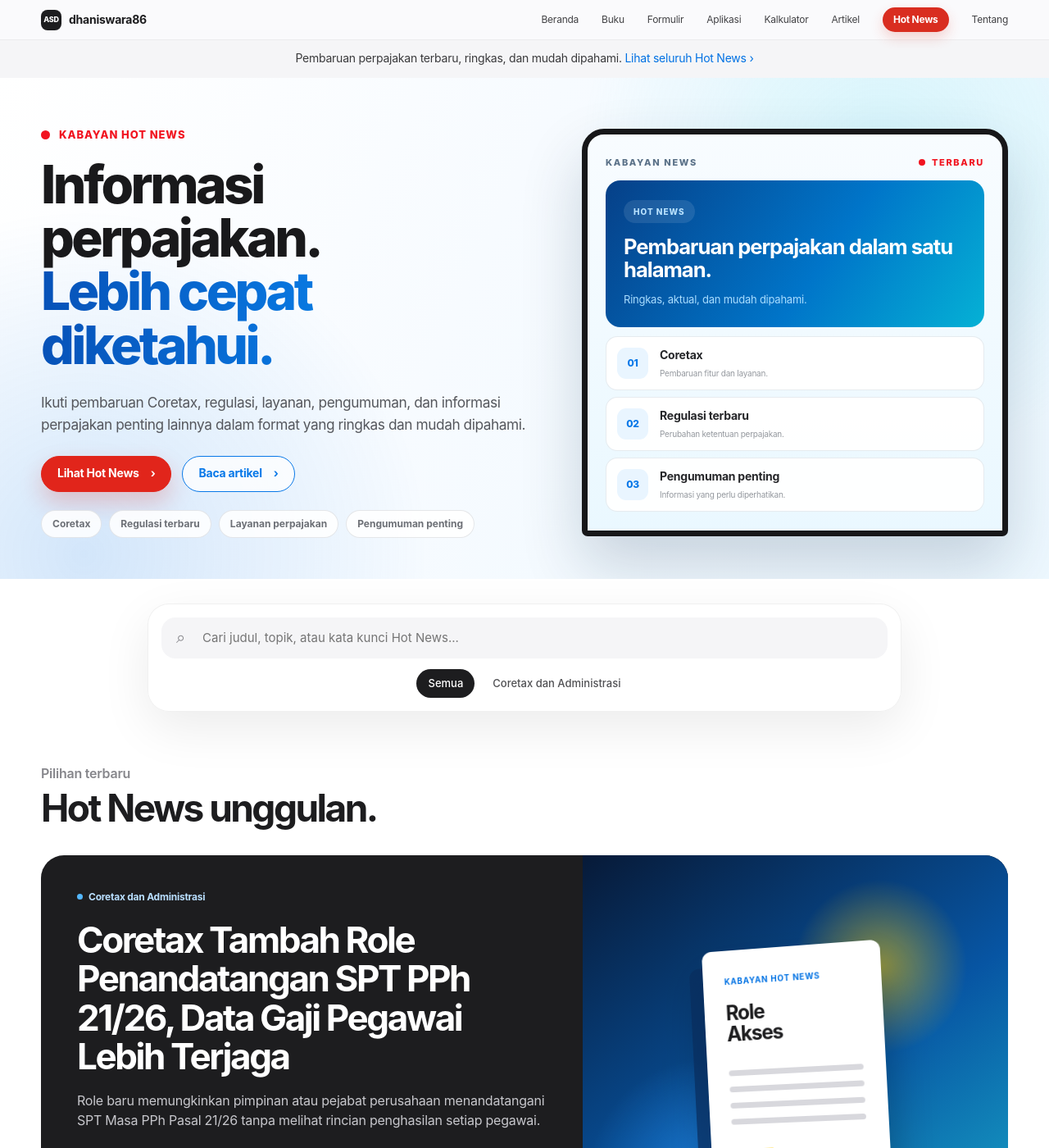
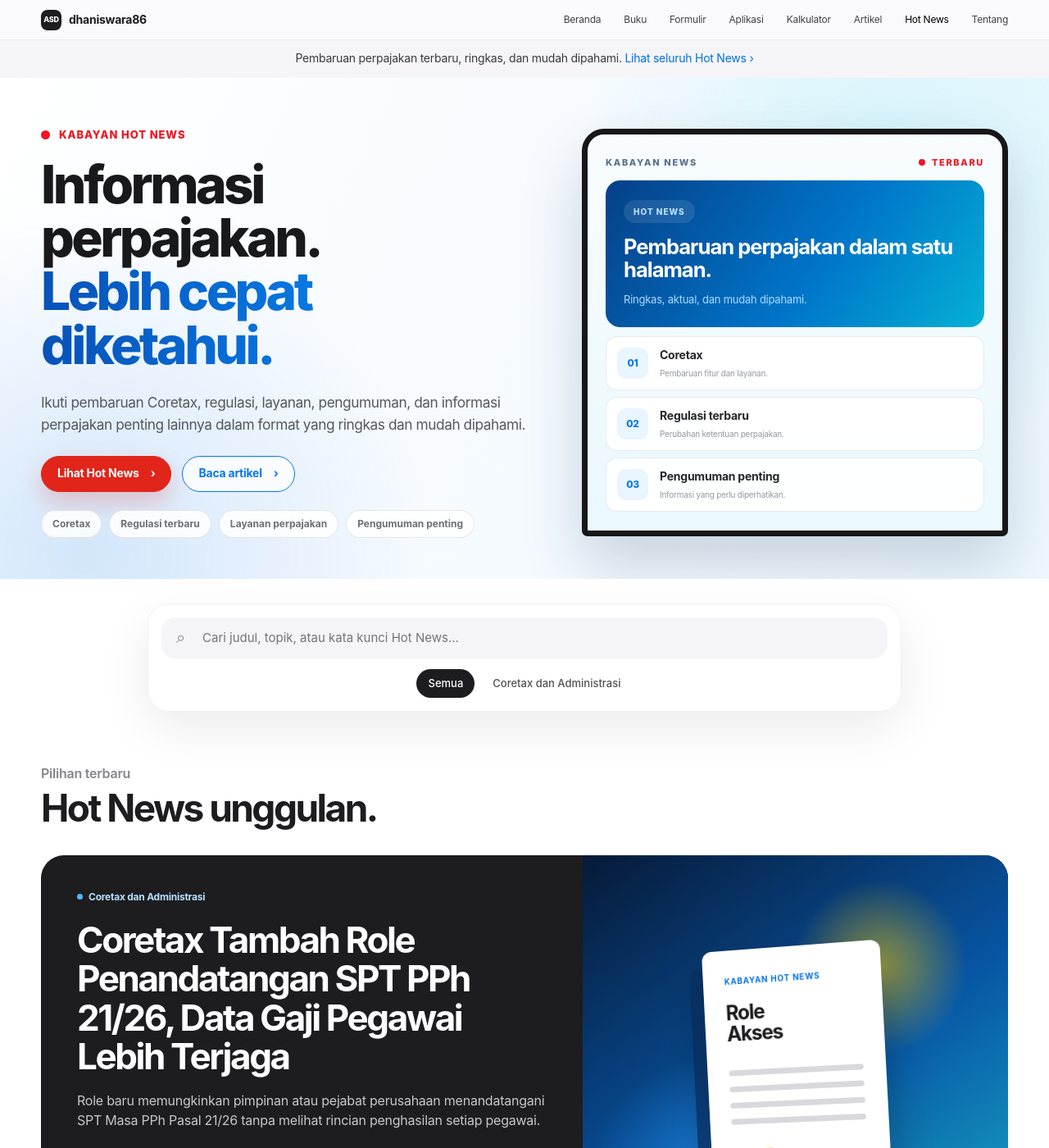
Before and after one commit to dhaniswara86/dhaniswara86.github.io, a Jekyll site: the page built from hotnews.html, in a window 1280 px wide and 1400 px high. Shown: the whole window at 82% size. Built offline with Jekyll 4.4.1, drawn with Linux system fonts in a browser that asks for light colours.

Commit message:
Kembalikan tampilan menu Hot News

```diff
--- a/assets/css/hotnews-katalog.css
+++ b/assets/css/hotnews-katalog.css
@@ -1652,55 +1652,3 @@ a {
     font-size: 34px;
   }
 }
-/* =========================================================
-   TOMBOL MENU HOT NEWS BERWARNA MERAH
-   ========================================================= */
-
-/* Desktop */
-.hotnews-catalog-menu a[aria-current="page"] {
-  display: inline-flex;
-
-  min-height: 30px;
-  padding: 0 13px;
-
-  align-items: center;
-  justify-content: center;
-
-  border-radius: 999px;
-
-  color: #ffffff;
-  background: #d92d20;
-
-  font-weight: 650;
-
-  box-shadow:
-    0 7px 16px rgba(217, 45, 32, 0.2);
-}
-
-.hotnews-catalog-menu a[aria-current="page"]:hover {
-  color: #ffffff;
-  background: #b42318;
-
-  transform: translateY(-1px);
-}
-
-/* Menu ponsel */
-.hotnews-catalog-mobile-menu a[aria-current="page"] {
-  display: inline-flex;
-
-  width: fit-content;
-  margin-top: 5px;
-  padding: 8px 15px;
-
-  border-radius: 999px;
-
-  color: #ffffff;
-  background: #d92d20;
-
-  font-weight: 700;
-}
-
-.hotnews-catalog-mobile-menu a[aria-current="page"]:hover {
-  color: #ffffff;
-  background: #b42318;
-}
```
